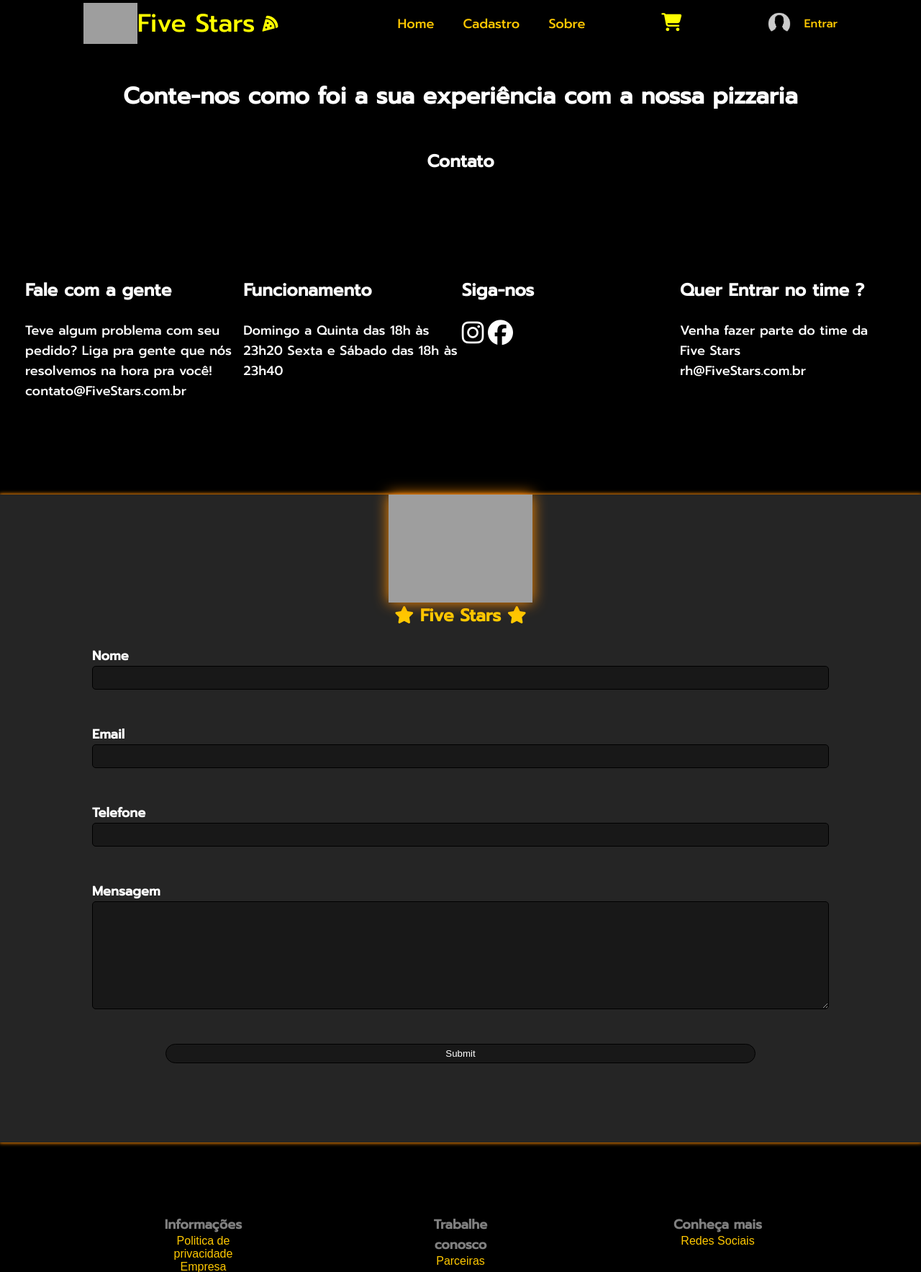
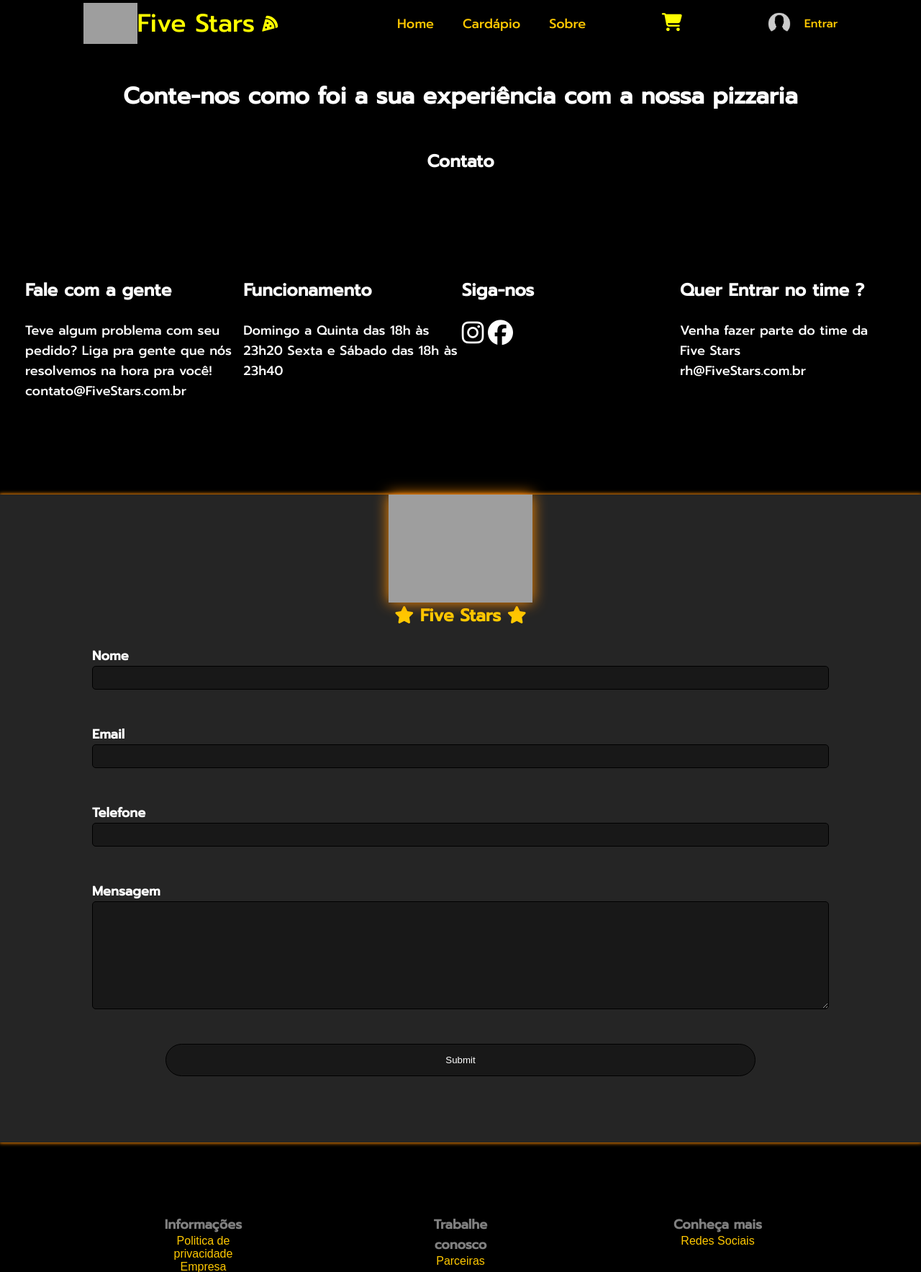
Before and after one commit to TheusG/Tcc, a PHP site: page /contatos.html in a window 1280 px wide. Shown: the top 1767 px of the page at 72% size. Run offline with PHP 8.4, Linux system fonts and the light colour scheme; some libraries are stand-ins or nearby versions; grey boxes are pictures that could not be loaded.

Commit message:
arrumando links

```diff
--- a/assets/css/contatos.css
+++ b/assets/css/contatos.css
@@ -94,6 +94,7 @@ form > .campo{
     padding: 5px;
     border: solid 1px black;
     border-radius: 25px;
+    height: 45px;
 }
 #enviar:hover{
     background-color: #252525;
--- a/contatos.html
+++ b/contatos.html
@@ -12,7 +12,7 @@
 
     <!-- Para mudar o estilo do Header e no css principal -->
     <header>
-        <a href="">
+        <a href="index.html">
         <div class="logo">
             <img src="image/logoPizzaria1.png" alt="">
             <p>Five Stars</p>
@@ -22,8 +22,8 @@
         <nav>
           <ul class="nav-links">
             <li class="lioff"> <img src="image/semfoto-removebg-preview.png" alt="" class="imgMenuReduzido"><a href="">Entrar </a></li>
-            <li><a id="home" href="#">Home</a></li>
-            <li><a id="sobre" href="#idForm">Cadastro</a></li>
+            <li><a id="home" href="index.html">Home</a></li>
+            <li><a id="sobre" href="contatos.html">Cardápio</a></li>
             <li><a id="sobre" href="#idSessao">Sobre</a></li>
           </ul>
         </nav>
```
Also changed, not shown: index.html (+4 -4 lines).
